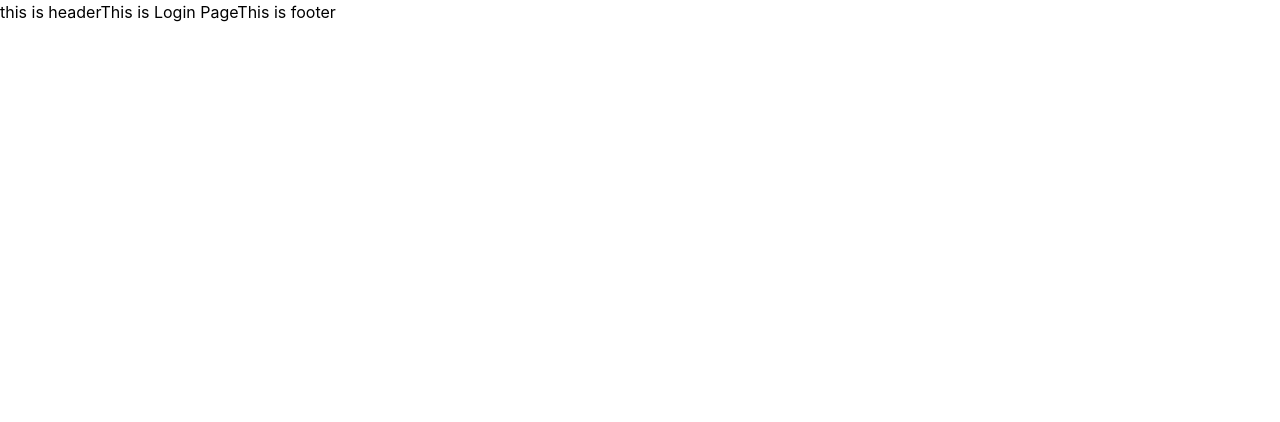
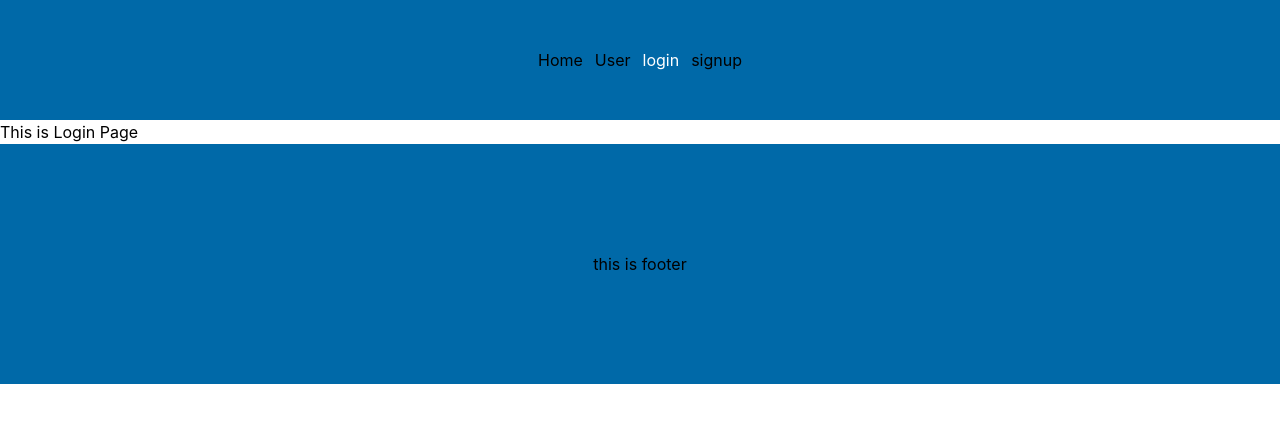
Before and after one commit to lucky-KRMU/projexa-project-SLASH, a React (Vite) app in the folder FrontEnd/Schutzen/: page /login in a window 1280 px wide. Shown: the top 422 px of the page. Built offline with nearby package versions, Linux system fonts and the light colour scheme.

Commit message:
FE - Update NavBar

```diff
--- a/FrontEnd/Schutzen/src/Components/Footer/Footer.jsx
+++ b/FrontEnd/Schutzen/src/Components/Footer/Footer.jsx
@@ -3,7 +3,9 @@ import React from 'react'
 function Footer() {
   return (
     <>
-    This is footer
+    <footer className='h-[30vh] bg-sky-700 flex items-center justify-center'>
+    this is footer
+    </footer>
     </>
   )
 }
--- a/FrontEnd/Schutzen/src/Components/Header/Header.jsx
+++ b/FrontEnd/Schutzen/src/Components/Header/Header.jsx
@@ -1,9 +1,27 @@
 import React from 'react'
+import { Link, NavLink } from 'react-router'
 
 function Header() {
   return (
     <>
-    this is header
+    <header className='h-[15vh] w-full bg-sky-700 stiky top-0'>
+    <nav className='h-full w-full'>
+      <ul className='h-full w-full flex flex-row gap-3 items-center justify-center  '>
+        <li>
+          <NavLink to="/" className={({isActive})=>`${isActive ? "text-white" : ""}`}>Home</NavLink>
+        </li>
+        <li>
+          <NavLink to="/user" className={({isActive})=>`${isActive ? "text-white" : ""}`}>User</NavLink>
+        </li>
+        <li>
+          <NavLink to="/login" className={({isActive})=>`${isActive ? "text-white" : ""}`}>login</NavLink>
+        </li>
+        <li>
+          <NavLink to="/signup" className={({isActive})=>`${isActive ? "text-white" : ""}`}>signup</NavLink>
+        </li>
+      </ul>
+    </nav>
+    </header>
     </>
   )
 }
```
